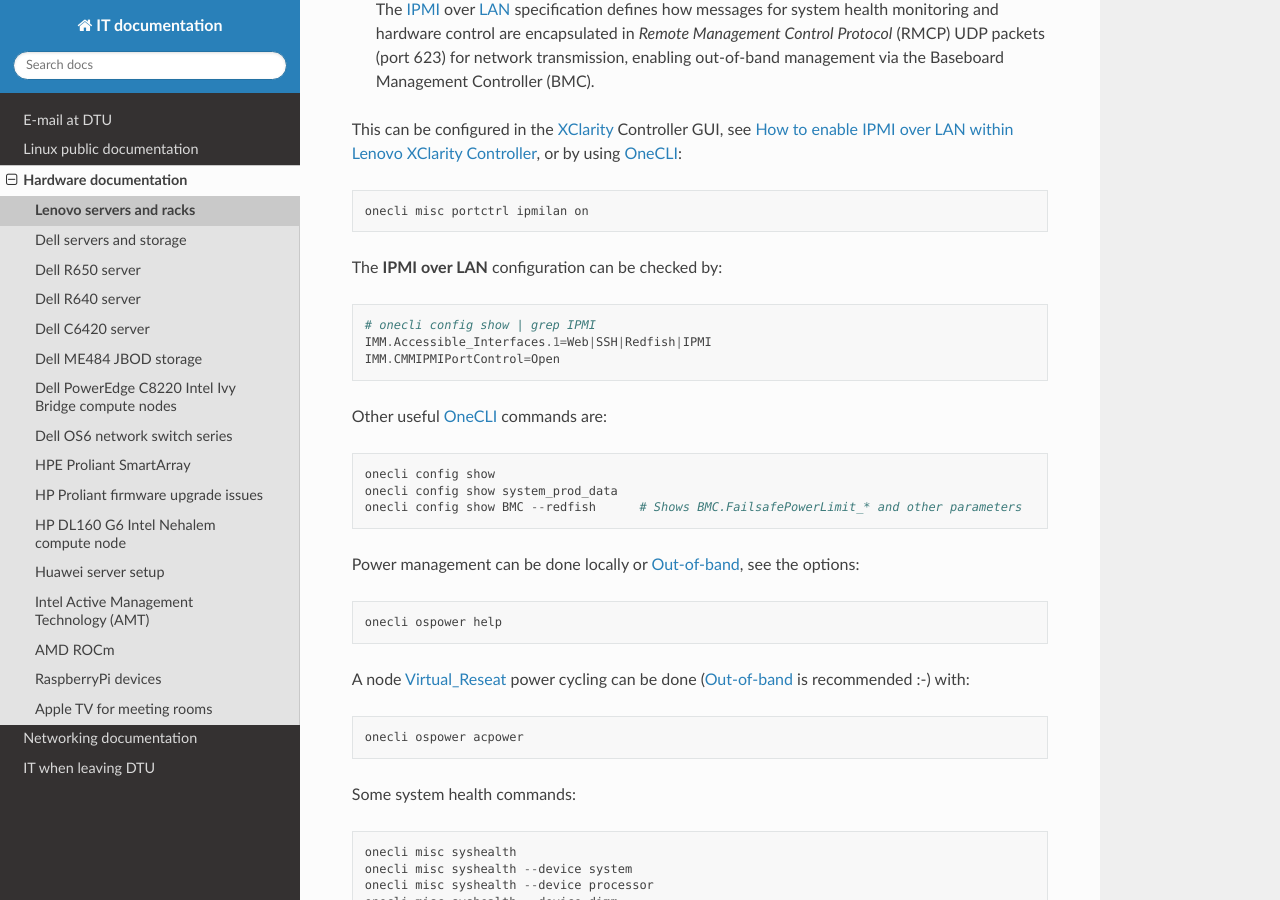
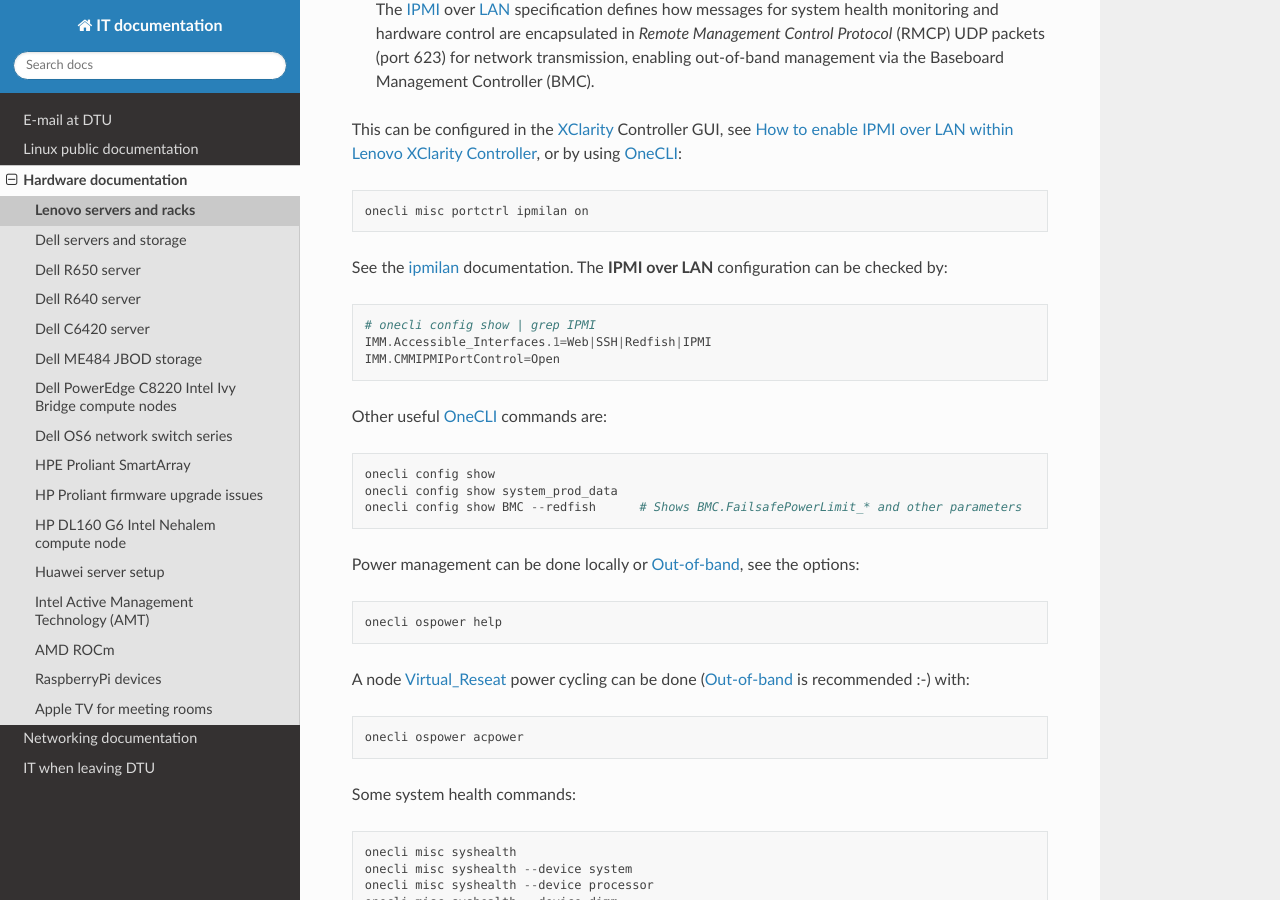
Before and after one commit to OleHolmNielsen/ITwiki, a Sphinx documentation site: the page built from docs/Lenovo_XClarity_BMC.rst, in a window 1280 px wide and 900 px high, scrolled down 2958 px. Built offline with Sphinx 7.4.7 and the Read the Docs theme 3.1.0, drawn with Linux system fonts in a browser that asks for light colours.

Commit message:
Add ipmilan link

```diff
--- a/docs/Lenovo_XClarity_BMC.rst
+++ b/docs/Lenovo_XClarity_BMC.rst
@@ -127,6 +127,7 @@
 
   onecli misc portctrl ipmilan on
 
+See the ipmilan_ documentation.
 The **IPMI over LAN** configuration can be checked by::
 
   # onecli config show | grep IPMI
@@ -177,6 +178,7 @@
 .. _Virtual_Reseat: https://pubs.lenovo.com/mgt_tools_smm2/c_chassis_front_overview
 .. _IPMI: https://en.wikipedia.org/wiki/Intelligent_Platform_Management_Interface
 .. _LAN: https://en.wikipedia.org/wiki/Local_area_network
+.. _ipmilan: https://pubs.lenovo.com/lxce-onecli/misc_portctrl_ipmilan_command
 
 Replicating UEFI configuration parameters
 ------------------------------------------
```
